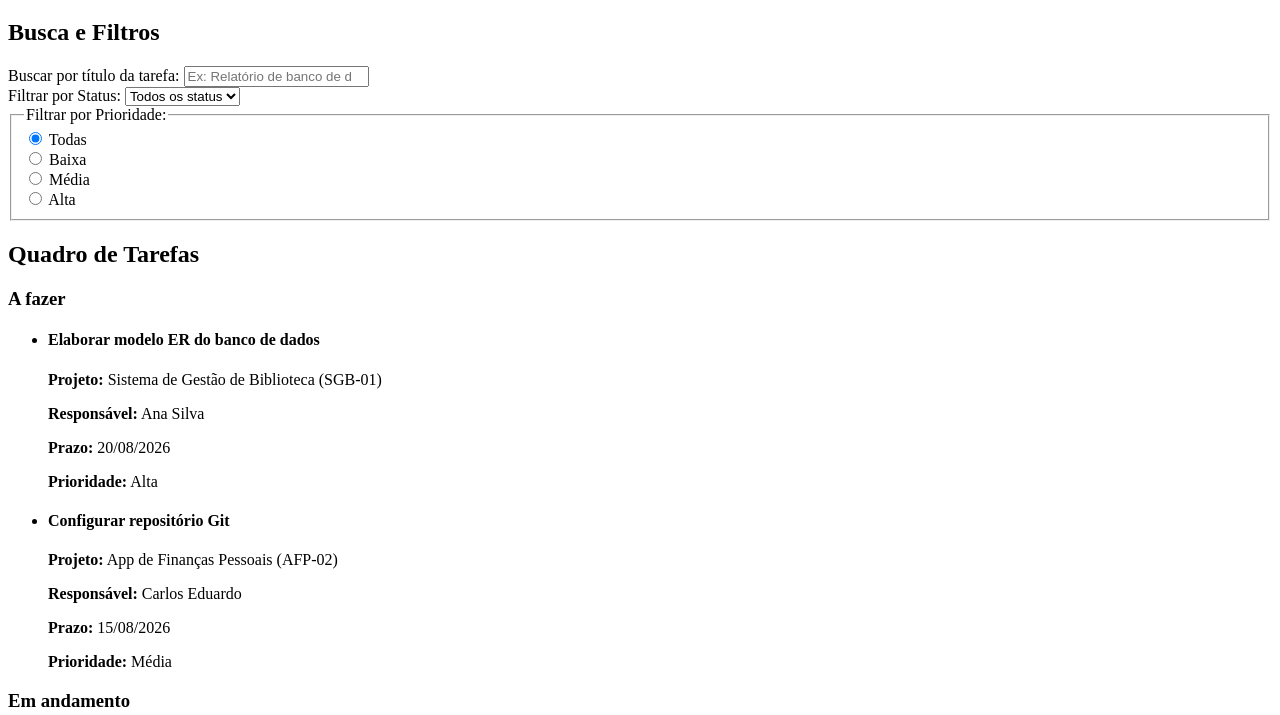
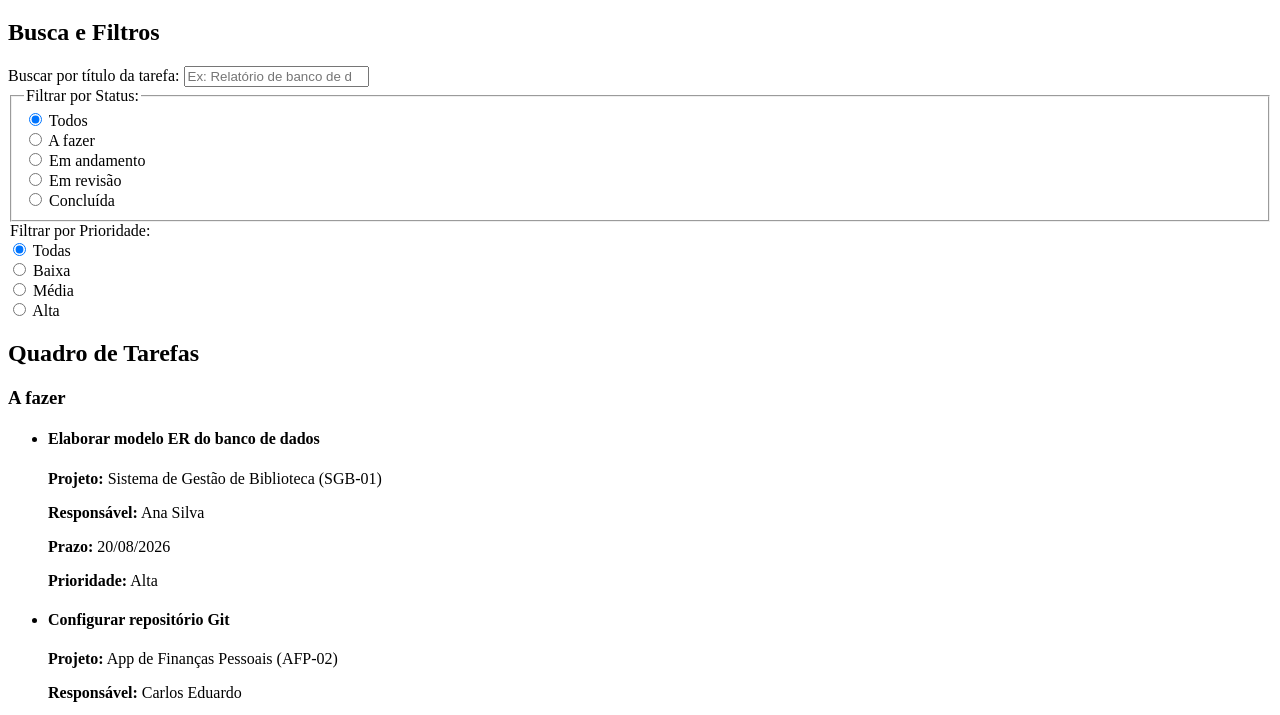
Before and after one commit to lucasw063/aula-devfrontend, a plain HTML site: page index.html in a window 1280 px wide. Shown: the part 61-776 px from the top of the page. Drawn offline with Linux system fonts and the light colour scheme.

Commit message:
Alteração no filtro por status para radio button

```diff
--- a/index.html
+++ b/index.html
@@ -23,19 +23,37 @@
         </div>
 
         <div>
-          <label for="filtro-status">Filtrar por Status:</label>
-          <select id="filtro-status" name="status">
-            <option value="">Todos os status</option>
-            <option value="a-fazer">A fazer</option>
-            <option value="em-andamento">Em andamento</option>
-            <option value="em-revisao">Em revisão</option>
-            <option value="concluida">Concluída</option>
-          </select>
+        <fieldset>
+        <legend>Filtrar por Status:</legend>
+
+        <div>
+            <input type="radio" id="status-todos" name="status" value="" checked>
+            <label for="status-todos">Todos</label>
         </div>
 
-        <!-- Grupo de opções mutuamente exclusivas com fieldset e legend -->
-        <fieldset>
-          <legend>Filtrar por Prioridade:</legend>
+        <div>
+            <input type="radio" id="status-a-fazer" name="status" value="a-fazer">
+            <label for="status-a-fazer">A fazer</label>
+        </div>
+
+        <div>
+            <input type="radio" id="status-em-andamento" name="status" value="em-andamento">
+            <label for="status-em-andamento">Em andamento</label>
+        </div>
+
+        <div>
+            <input type="radio" id="status-em-revisao" name="status" value="em-revisao">
+            <label for="status-em-revisao">Em revisão</label>
+        </div>
+
+        <div>
+            <input type="radio" id="status-concluida" name="status" value="concluida">
+            <label for="status-concluida">Concluída</label>
+        </div>
+        </fieldset>
+                </div>
+
+            <legend>Filtrar por Prioridade:</legend>
           <div>
             <input type="radio" id="prio-todas" name="prioridade-filtro" value="" checked>
             <label for="prio-todas">Todas</label>
@@ -166,7 +184,7 @@
 
   <!-- Rodapé da Página (Landmark Contentinfo) -->
   <footer>
-    <p>Desenvolvido por: <strong>Seu Nome Completo</strong></p>
+    <p>Desenvolvido por: <strong>Lucas Wagner Araujo</strong></p>
     <p>Disciplina: Desenvolvimento Frontend — 2026.2</p>
   </footer>
 
```
